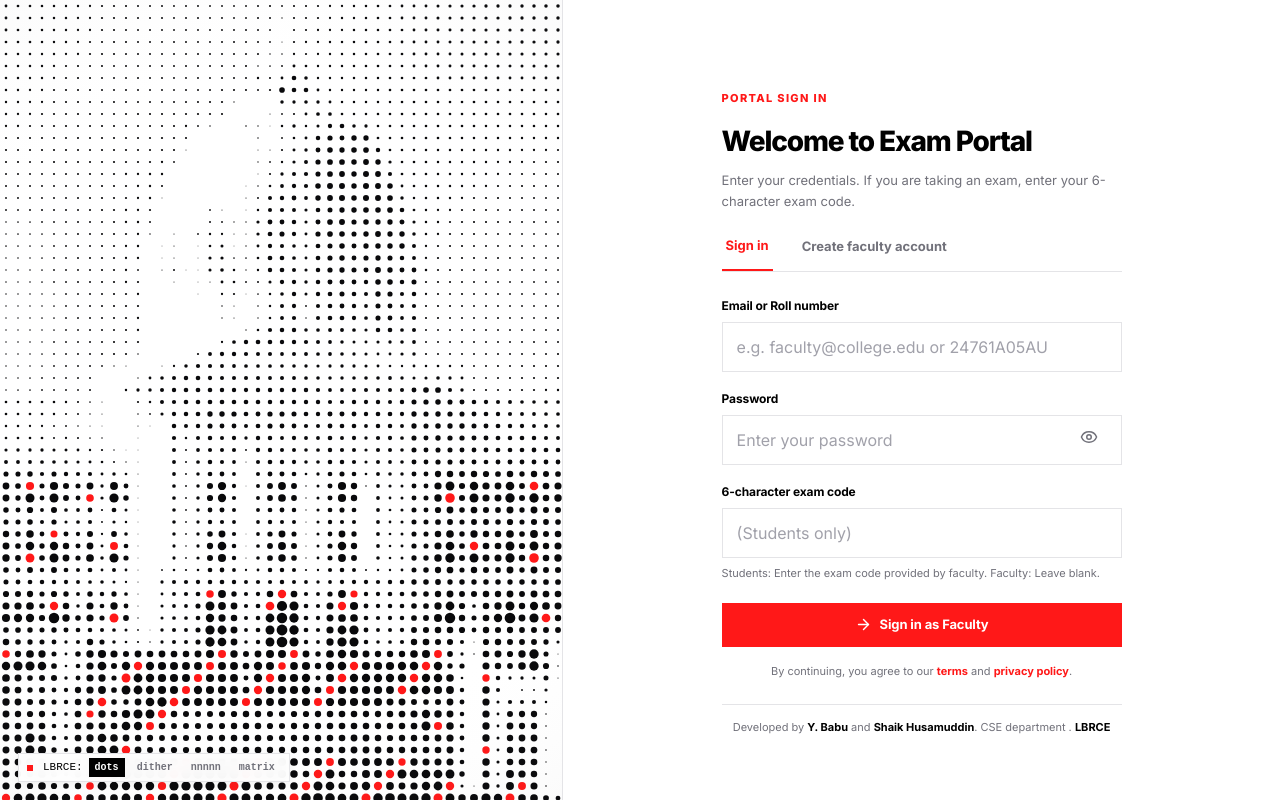
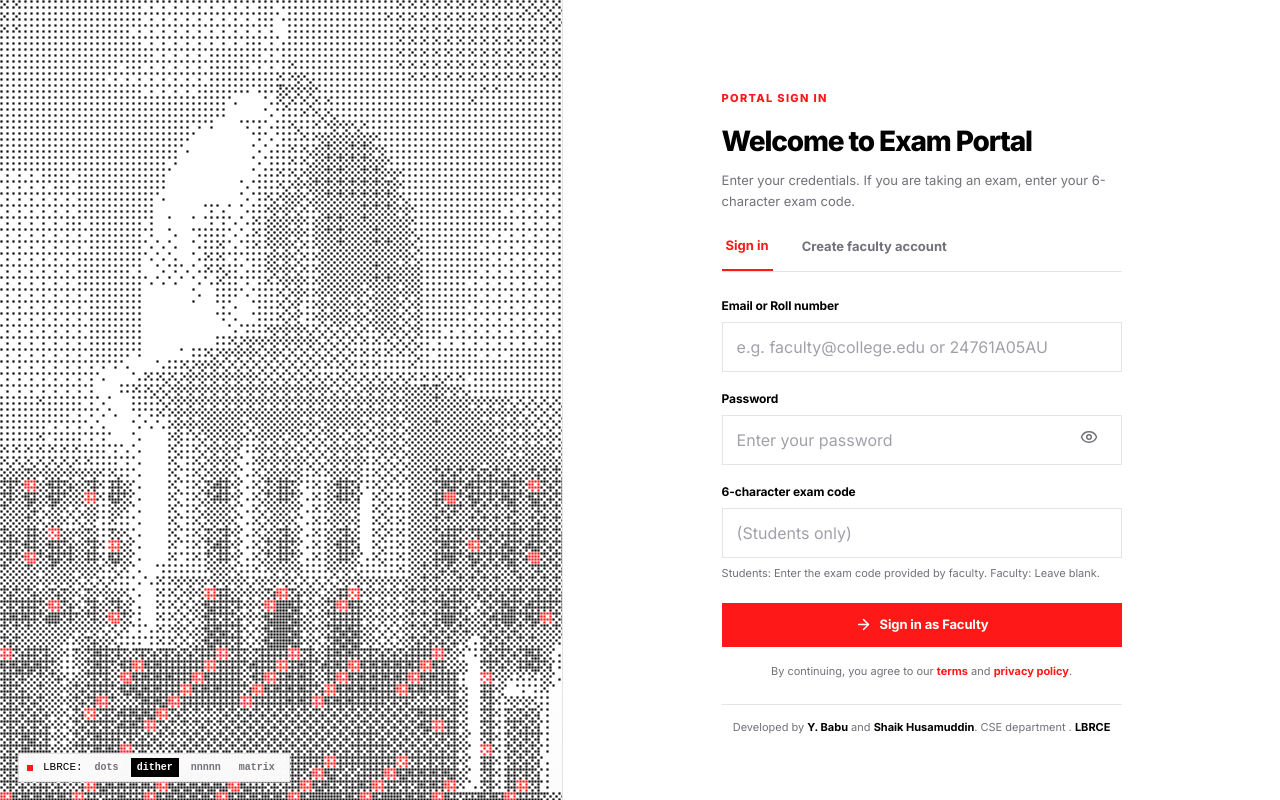
Before and after one commit to Sk-husamuddin/exam-pern, a React (Vite) app in the folder frontend/: page / in a window 1280 px wide. Built offline with nearby package versions, Linux system fonts and the light colour scheme; no server answers.

Commit message:
Change default initialMode in AsciiCanvas from 'dots' to 'dither'

```diff
--- a/frontend/src/components/ui/AsciiCanvas.jsx
+++ b/frontend/src/components/ui/AsciiCanvas.jsx
@@ -26,7 +26,7 @@ const CHAR_SETS = {
 };
 
 export default function AsciiCanvas({
-  initialMode = 'dots',
+  initialMode = 'dither',
   cellSize = 12,
   className = '',
   style = {},
```
